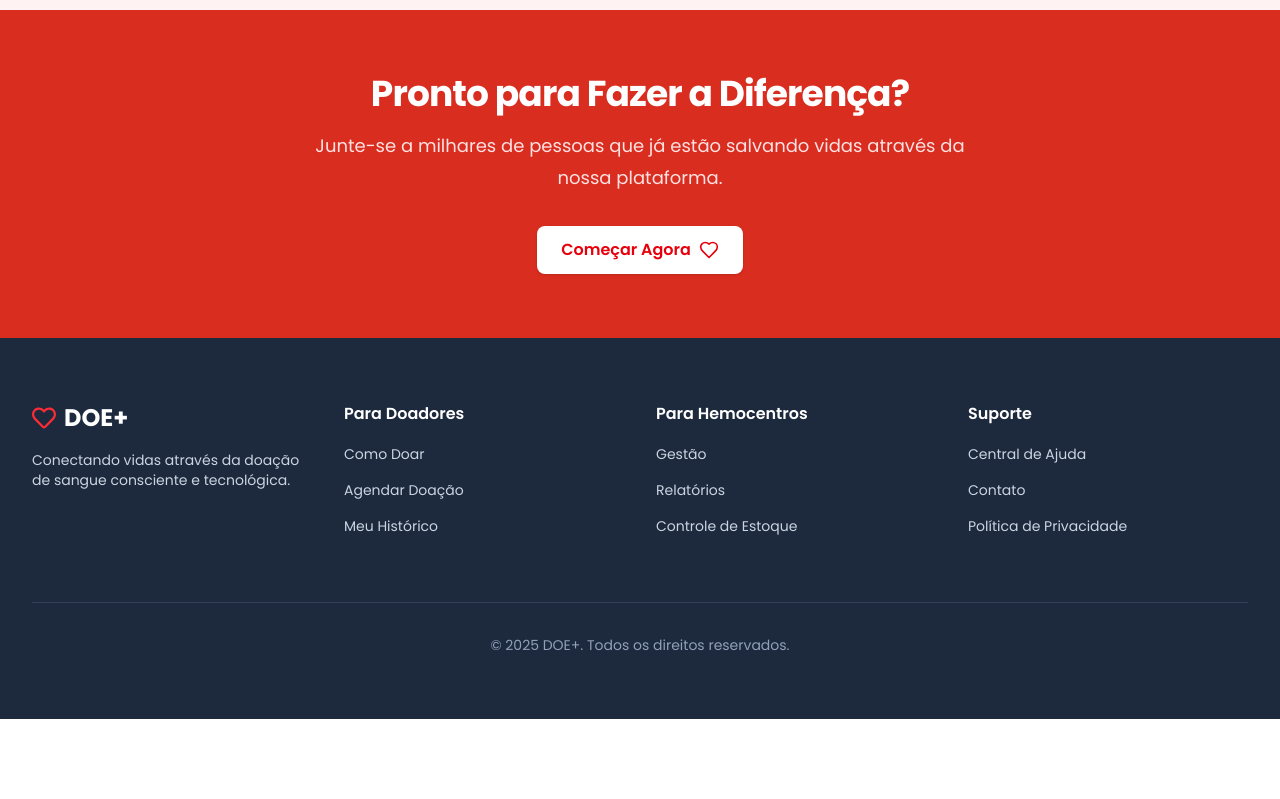
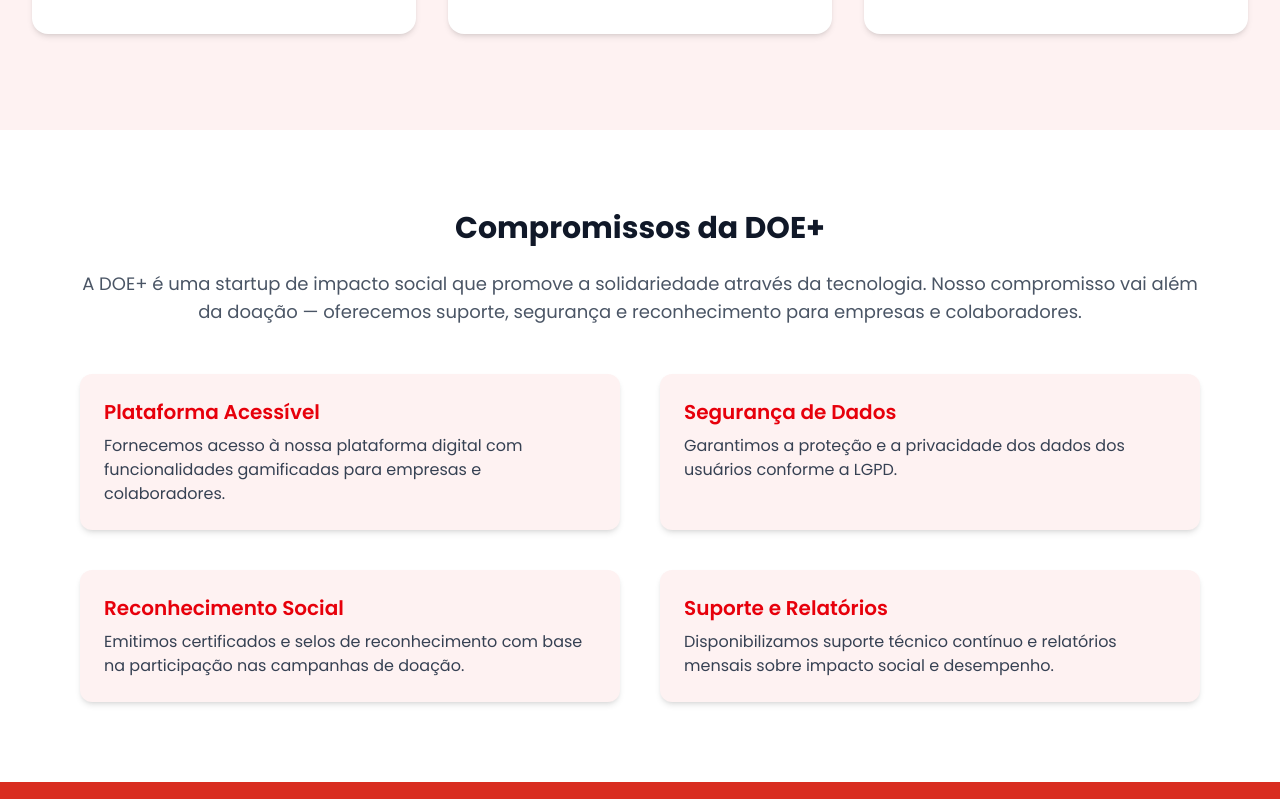
Before and after one commit to MarceloCesar30/DOE_MAIS, a Next.js app: page / in a window 1280 px wide. Shown: the part 1521-2320 px from the top of the page. Before the commit the page ends 2240 px from the top, so only its background shows below. Built offline with nearby package versions, Linux system fonts and the light colour scheme.

Commit message:
Feat: Responsability Section criada

```diff
--- a/package.json
+++ b/package.json
@@ -9,6 +9,7 @@
     "lint": "next lint"
   },
   "dependencies": {
+    "lucide-react": "^0.530.0",
     "next": "15.4.4",
     "postcss": "^8.5.6",
     "react": "19.1.0",
--- /dev/null
+++ b/src/app/components/ResponsabilitySection.jsx
@@ -0,0 +1,51 @@
+export default function ResponsibilitySection() {
+    return (
+        <section className="bg-white py-20  px-20">
+            <div className="  text-center">
+                <h2 className="text-3xl font-bold text-gray-900 mb-6">
+                    Compromissos da DOE+
+                </h2>
+                <p className="text-lg text-gray-600 mb-12">
+                    A DOE+ é uma startup de impacto social que promove a solidariedade através da tecnologia.
+                    Nosso compromisso vai além da doação — oferecemos suporte, segurança e reconhecimento para
+                    empresas e colaboradores.
+                </p>
+
+                <div className="grid  grid-cols-2 gap-10 text-left">
+                    <div className="bg-red-50 p-6 rounded-xl shadow-md">
+                        <h3 className="font-semibold text-xl text-red-600 mb-2">
+                            Plataforma Acessível
+                        </h3>
+                        <p className="text-gray-700">
+                            Fornecemos acesso à nossa plataforma digital com funcionalidades gamificadas para empresas e colaboradores.
+                        </p>
+                    </div>
+                    <div className="bg-red-50 p-6 rounded-xl shadow-md">
+                        <h3 className="font-semibold text-xl text-red-600 mb-2">
+                            Segurança de Dados
+                        </h3>
+                        <p className="text-gray-700">
+                            Garantimos a proteção e a privacidade dos dados dos usuários conforme a LGPD.
+                        </p>
+                    </div>
+                    <div className="bg-red-50 p-6 rounded-xl shadow-md">
+                        <h3 className="font-semibold text-xl text-red-600 mb-2">
+                            Reconhecimento Social
+                        </h3>
+                        <p className="text-gray-700">
+                            Emitimos certificados e selos de reconhecimento com base na participação nas campanhas de doação.
+                        </p>
+                    </div>
+                    <div className="bg-red-50 p-6 rounded-xl shadow-md">
+                        <h3 className="font-semibold text-xl text-red-600 mb-2">
+                            Suporte e Relatórios
+                        </h3>
+                        <p className="text-gray-700">
+                            Disponibilizamos suporte técnico contínuo e relatórios mensais sobre impacto social e desempenho.
+                        </p>
+                    </div>
+                </div>
+            </div>
+        </section>
+    );
+}
--- a/src/app/components/StatsSection.jsx
+++ b/src/app/components/StatsSection.jsx
@@ -6,6 +6,16 @@
 export default function StatsSection() {
     return (
         <div className="bg-white py-16">
+
+            <div className="text-center mb-12">
+                <h2 className="text-3xl font-bold text-gray-900">
+                    Resultados que Impactam
+                </h2>
+                <p className="mt-2 text-gray-600 text-lg">
+                    Nossos números refletem o compromisso com a solidariedade, eficiência e tecnologia na doação de sangue.
+                </p>
+            </div>
+
 
             <div className="flex items-center justify-around gap-10">
                 {/* Card 1 */}
--- a/src/app/page.js
+++ b/src/app/page.js
@@ -4,6 +4,7 @@
 import StatsSection from "./components/StatsSection.jsx";
 import FunctionalitySection from "./components/FunctionalitySection.jsx";
 import Footer from "./components/Footer.jsx";
+import ResponsibilitySection from "./components/ResponsabilitySection.jsx";
 
 export default function Home() {
   return (
@@ -12,6 +13,7 @@
       <HeroSection />
       <StatsSection />
       <FunctionalitySection />
+      <ResponsibilitySection />
       <Footer />
     </div>
   );
```
Also changed, not shown: 1 other file (tests, documents, lock files or other folders).
